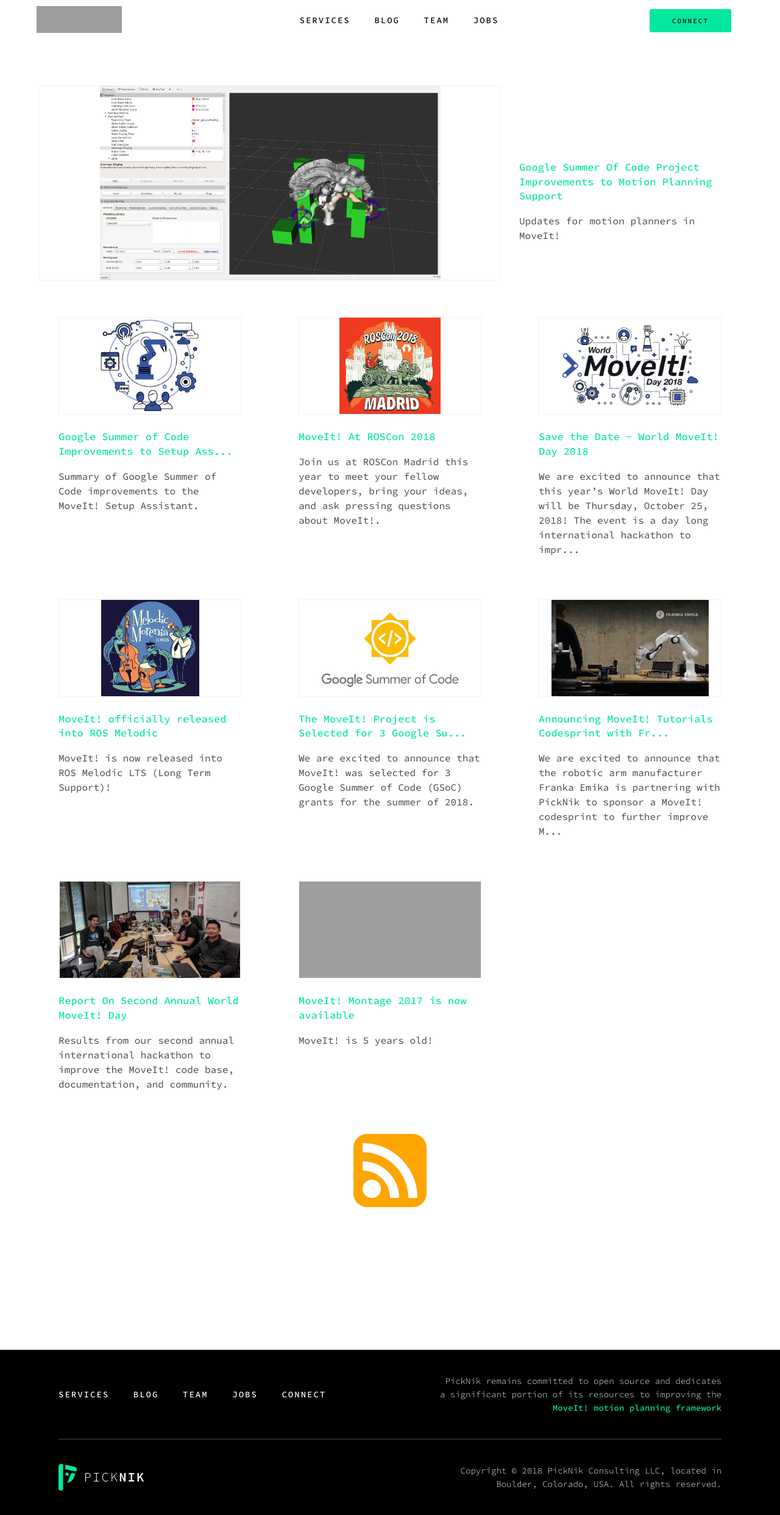
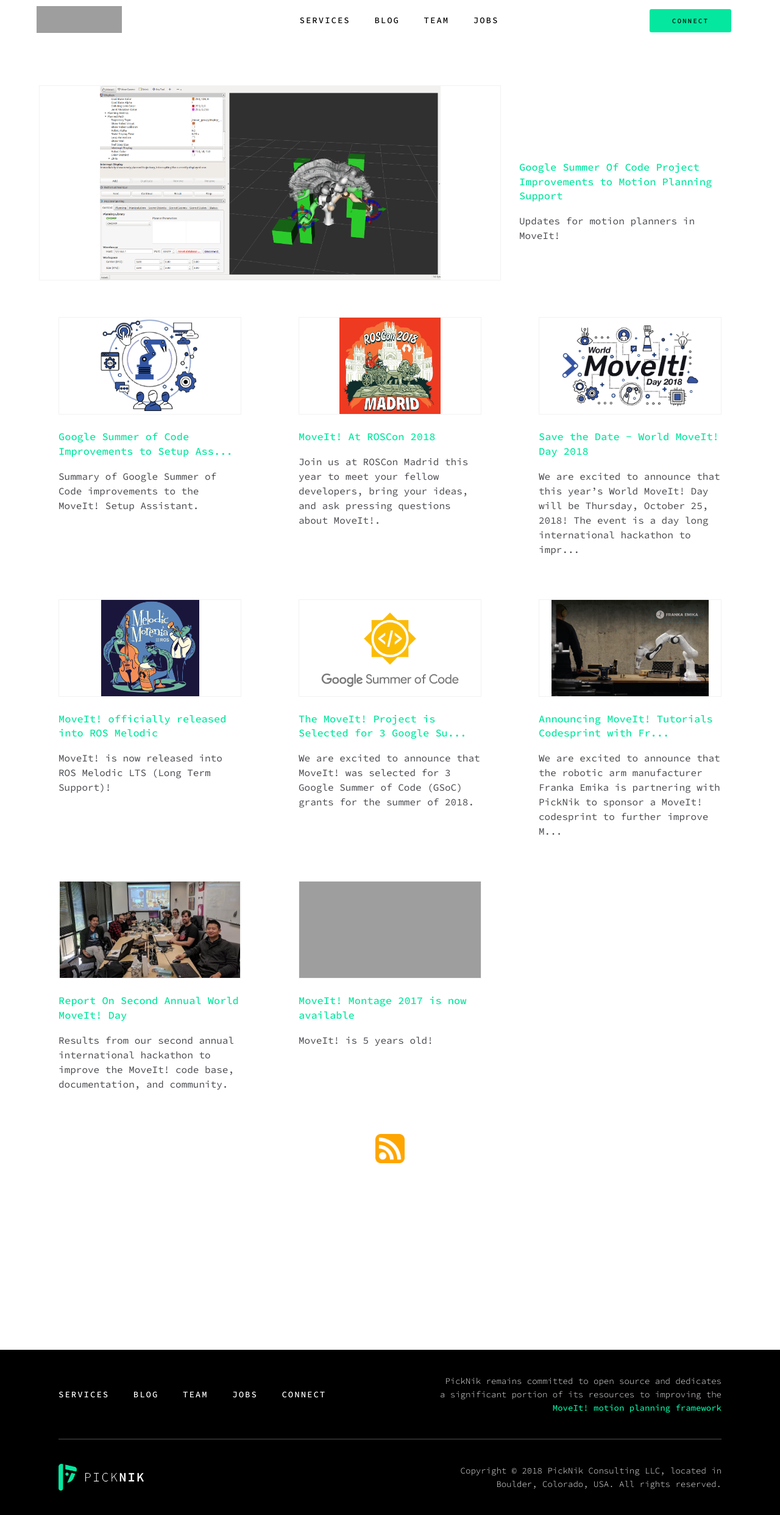
Before and after one commit to PickNikRobotics/beta_moveit_website, a Jekyll site: the page built from blog/index.html, in a window 1280 px wide. Shown: the whole page at 61% size. Built offline with Jekyll 4.4.1, drawn with Linux system fonts in a browser that asks for light colours; nearby versions of some CDN libraries; grey boxes are pictures that could not be loaded.

Commit message:
Resize feed icon (#71)
* Resized feed icon

* Change binary files

```diff
--- a/_sass/_body.scss
+++ b/_sass/_body.scss
@@ -253,6 +253,6 @@
   margin: 0 auto;
   img{
     max-width: 100%;
-    width: 120px;
+    width: 48px;
   }
 }
```
